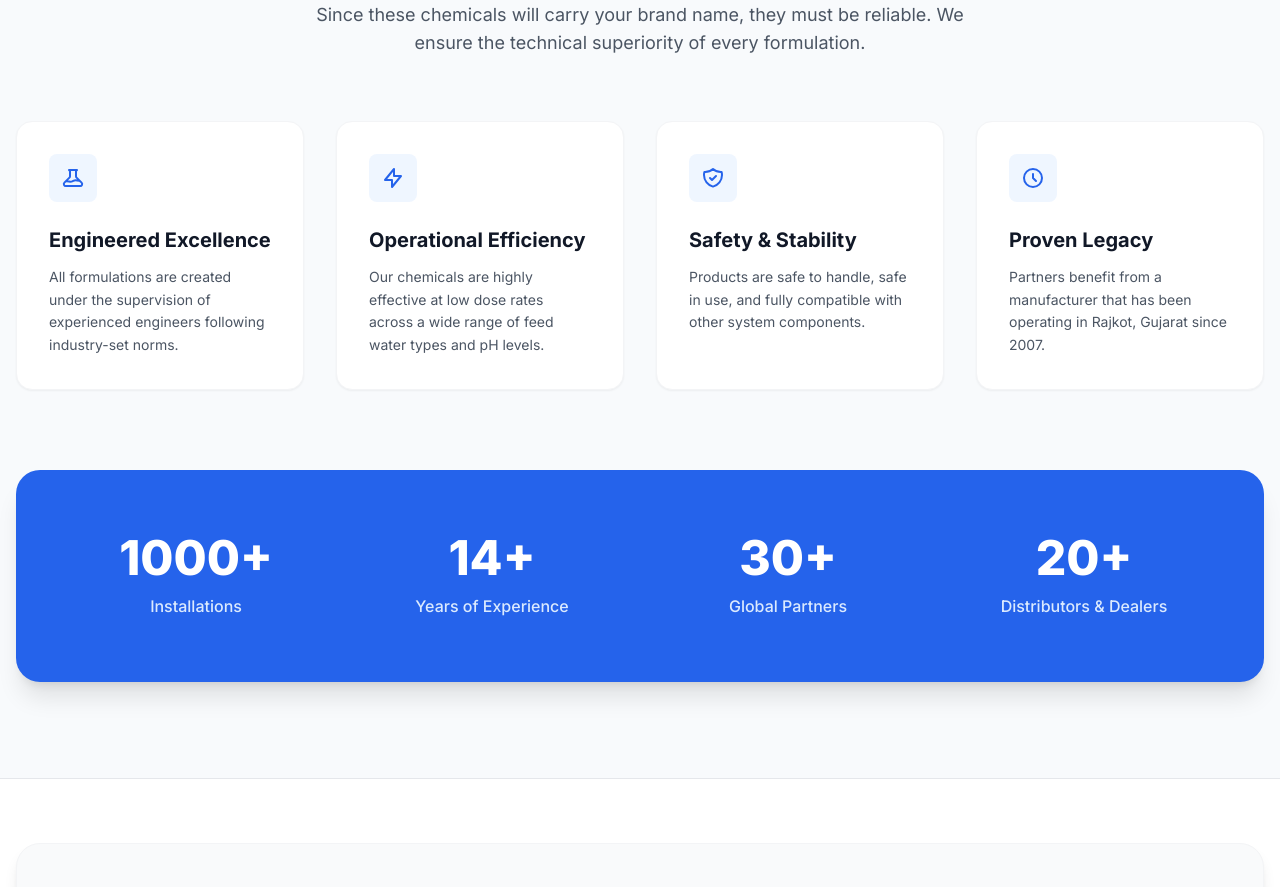
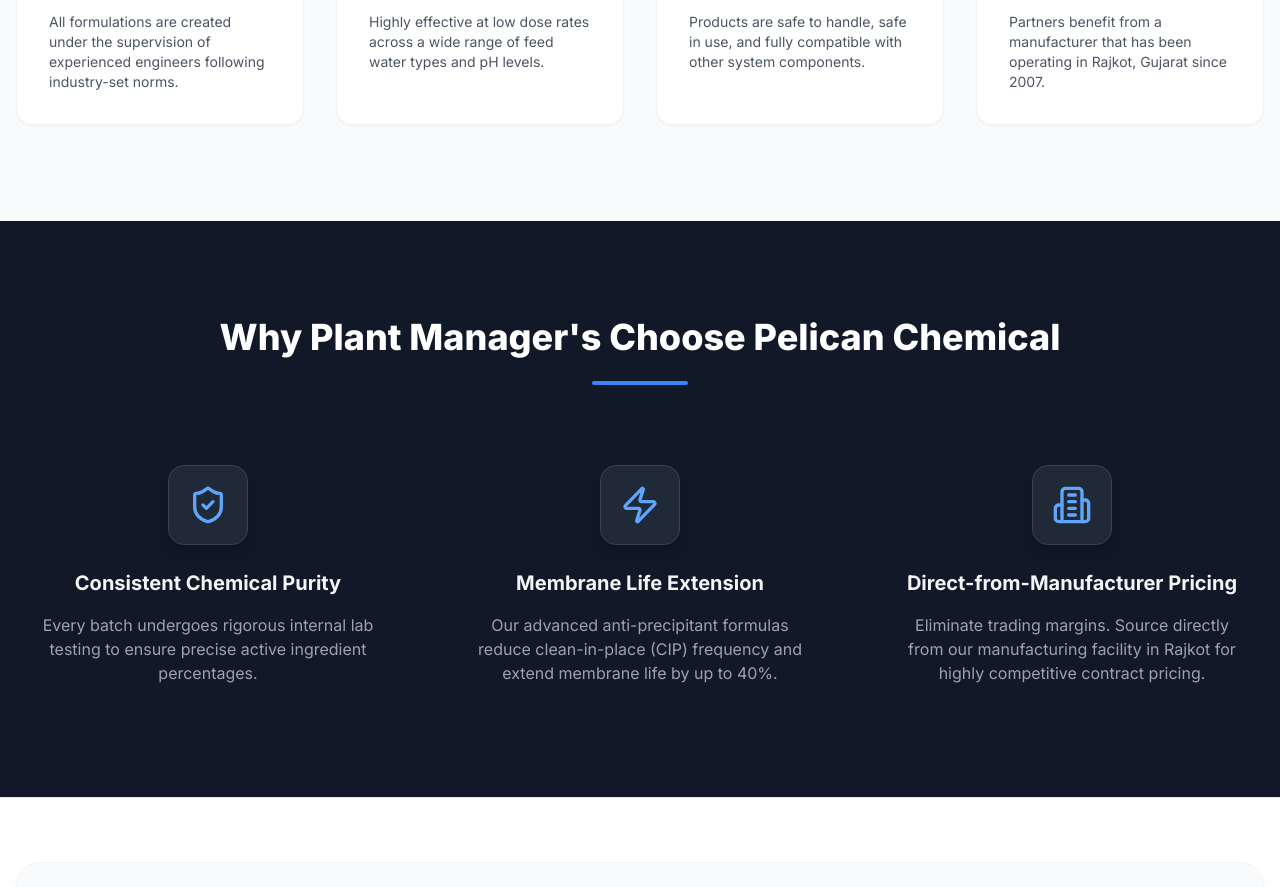
Before and after one commit to TejasMakwana29/pelican-chem-website-main, a Next.js app: page / in a window 1280 px wide. Shown: the part 3866-4753 px from the top of the page. Built offline with nearby package versions, Linux system fonts and the light colour scheme.

Commit message:
new change after vercel error

```diff
--- a/src/app/application/page.tsx
+++ b/src/app/application/page.tsx
@@ -75,8 +75,7 @@
         <section>
           <div className="flex items-center gap-4 mb-6">
             <div className="bg-blue-100 p-3 rounded-lg"><Tag className="w-6 h-6 text-blue-600" /></div>
-            <h2 className="text-3xl font-bold text-gray-900">3. Private Label Services ("Own Label")</h2>
-          </div>
+<h2 className="text-3xl font-bold text-gray-900">3. Private Label Services (&quot;Own Label&quot;)</h2>
           <p className="text-lg text-gray-600 leading-relaxed mb-8 max-w-4xl">
             This is a core competitive advantage for Pelican Chemical. Giving it a prominent spot in the Mega Menu attracts B2B partners, service companies, and plant manufacturers.
           </p>
--- a/src/app/page.tsx
+++ b/src/app/page.tsx
@@ -4,6 +4,7 @@
   AboutPreview,
 } from "@/components/sections/HomeSections";
 import Link from "next/link";
+import { FlaskConical, Factory, ShieldCheck, Zap, Building2, ArrowRight } from "lucide-react";
 
 export default function HomePage() {
   return (
@@ -31,7 +32,7 @@
               <h3 className="text-xl font-bold text-gray-900 mb-4">RO Membrane Performance</h3>
               <div className="mb-8 flex-grow">
                 <p className="font-semibold text-sm text-gray-900 mb-2">Highlights:</p>
-                <p className="text-sm text-gray-600 leading-relaxed">Antiscalants (Pelican-301, Pelican-309), Membrane Cleaners, and Biocides.</p>
+                <p className="text-sm text-gray-600 leading-relaxed">Antiscalants (PELICAN-301, PELICAN-309), Membrane Cleaners, and Biocides.</p>
               </div>
               <Link href="/products/ro-chemicals" className="mt-auto inline-flex items-center text-blue-600 font-semibold hover:text-blue-800 transition-colors">
                 View RO Solutions <span className="ml-2">→</span>
@@ -43,7 +44,7 @@
               <h3 className="text-xl font-bold text-gray-900 mb-4">Boiler, Chiller & Cooling Tower</h3>
               <div className="mb-8 flex-grow">
                 <p className="font-semibold text-sm text-gray-900 mb-2">Highlights:</p>
-                <p className="text-sm text-gray-600 leading-relaxed">Chiller Scaling Problem Solvers, Scale & Corrosion Inhibitors, Oxygen Scavengers, and Biocides to maximize boiler lifespan.</p>
+                <p className="text-sm text-gray-600 leading-relaxed">Chiller Scaling Problem Solvers, Scale & Corrosion Inhibitors, Oxygen Scavengers, and Biocides.</p>
               </div>
               <Link href="/products/thermal-solutions" className="mt-auto inline-flex items-center text-blue-600 font-semibold hover:text-blue-800 transition-colors">
                 View Thermal Solutions <span className="ml-2">→</span>
@@ -80,18 +81,13 @@
       {/* 5. Specialized B2B Capabilities */}
       <section className="py-24 bg-white border-y border-gray-100">
         <div className="container mx-auto px-4 max-w-7xl">
-
           <div className="text-center mb-16">
             <p className="text-blue-600 font-bold tracking-wide uppercase text-sm mb-2">The Conversion Trigger</p>
             <h2 className="text-3xl md:text-4xl font-extrabold text-gray-900">Specialized B2B Capabilities</h2>
           </div>
 
           <div className="grid grid-cols-1 lg:grid-cols-2 gap-16">
-            {/* Left Column: OEM */}
             <div className="bg-gray-50 p-10 rounded-3xl border border-gray-200">
-              <div className="w-14 h-14 bg-blue-100 rounded-xl flex items-center justify-center mb-6">
-                <svg className="w-7 h-7 text-blue-600" fill="none" stroke="currentColor" viewBox="0 0 24 24" xmlns="http://www.w3.org/2000/svg"><path strokeLinecap="round" strokeLinejoin="round" strokeWidth={2} d="M19 21V5a2 2 0 00-2-2H7a2 2 0 00-2 2v16m14 0h2m-2 0h-5m-9 0H3m2 0h5M9 7h1m-1 4h1m4-4h1m-1 4h1m-5 10v-5a1 1 0 011-1h2a1 1 0 011 1v5m-4 0h4" /></svg>
-              </div>
               <h3 className="text-2xl md:text-3xl font-bold text-gray-900 mb-4">Private Label & White Label Manufacturing (OEM)</h3>
               <p className="text-gray-600 text-lg mb-8 leading-relaxed">
                 Launch your own brand of water treatment chemicals. We offer premium white-label manufacturing with your custom branding, strict quality assurance, and bulk packaging options from 25Kg cans to 200L drums.
@@ -100,15 +96,10 @@
                 Inquire About Private Labeling
               </Link>
             </div>
-
-            {/* Right Column: EPC */}
             <div className="bg-gray-50 p-10 rounded-3xl border border-gray-200">
-              <div className="w-14 h-14 bg-blue-100 rounded-xl flex items-center justify-center mb-6">
-                <svg className="w-7 h-7 text-blue-600" fill="none" stroke="currentColor" viewBox="0 0 24 24" xmlns="http://www.w3.org/2000/svg"><path strokeLinecap="round" strokeLinejoin="round" strokeWidth={2} d="M10.325 4.317c.426-1.756 2.924-1.756 3.35 0a1.724 1.724 0 002.573 1.066c1.543-.94 3.31.826 2.37 2.37a1.724 1.724 0 001.065 2.572c1.756.426 1.756 2.924 0 3.35a1.724 1.724 0 00-1.066 2.573c.94 1.543-.826 3.31-2.37 2.37a1.724 1.724 0 00-2.572 1.065c-.426 1.756-2.924 1.756-3.35 0a1.724 1.724 0 00-2.573-1.066c-1.543.94-3.31-.826-2.37-2.37a1.724 1.724 0 00-1.065-2.572c-1.756-.426-1.756-2.924 0-3.35a1.724 1.724 0 001.066-2.573c-.94-1.543.826-3.31 2.37-2.37.996.608 2.296.07 2.572-1.065z" /><path strokeLinecap="round" strokeLinejoin="round" strokeWidth={2} d="M15 12a3 3 0 11-6 0 3 3 0 016 0z" /></svg>
-              </div>
               <h3 className="text-2xl md:text-3xl font-bold text-gray-900 mb-4">Turnkey Water & Sewage Treatment Plants (EPC)</h3>
               <p className="text-gray-600 text-lg mb-8 leading-relaxed">
-                Beyond chemicals, we design, manufacture, and commission complete RO Plants, Effluent Treatment Plants (ETP), and Sewage Treatment Plants (STP) tailored to your factory's specific flow rates and input water quality.
+                Beyond chemicals, we design, manufacture, and commission complete RO Plants, Effluent Treatment Plants (ETP), and Sewage Treatment Plants (STP) tailored to your factory{'\''}s specific flow rates and input water quality.
               </p>
               <Link href="/contact" className="inline-flex items-center px-8 py-4 bg-blue-600 text-white font-bold rounded-lg hover:bg-blue-700 transition-colors">
                 Get Plant Specifications
@@ -118,101 +109,78 @@
         </div>
       </section>
 
-      {/* 6. Why Partner with Pelican Chemical */}
+      {/* 6. Why Partner with Pelican Chemical (Technical Edge) */}
       <section className="py-24 bg-slate-50 border-t border-gray-200">
         <div className="container mx-auto px-4 max-w-7xl">
           <div className="text-center mb-16">
             <p className="text-blue-600 font-bold tracking-wide uppercase text-sm mb-2">Technical Edge</p>
             <h2 className="text-3xl md:text-4xl font-extrabold text-gray-900 mb-6">Why Partner with Pelican Chemical?</h2>
-            <p className="mx-auto max-w-2xl text-lg text-gray-600">
-              Since these chemicals will carry your brand name, they must be reliable. We ensure the technical superiority of every formulation.
-            </p>
           </div>
-
-          <div className="grid grid-cols-1 md:grid-cols-2 lg:grid-cols-4 gap-8 mb-20">
-            {/* Card 1 */}
+          <div className="grid grid-cols-1 md:grid-cols-2 lg:grid-cols-4 gap-8">
             <div className="bg-white rounded-2xl shadow-sm border border-gray-100 p-8">
-              <div className="w-12 h-12 bg-blue-50 text-blue-600 rounded-lg flex items-center justify-center mb-6">
-                <svg className="w-6 h-6" fill="none" stroke="currentColor" viewBox="0 0 24 24" xmlns="http://www.w3.org/2000/svg"><path strokeLinecap="round" strokeLinejoin="round" strokeWidth={2} d="M19.428 15.428a2 2 0 00-1.022-.547l-2.387-.477a6 6 0 00-3.86.517l-.318.158a6 6 0 01-3.86.517L6.05 15.21a2 2 0 00-1.806.547M8 4h8l-1 1v5.172a2 2 0 00.586 1.414l5 5c1.26 1.26.367 3.414-1.415 3.414H4.828c-1.782 0-2.674-2.154-1.414-3.414l5-5A2 2 0 009 10.172V5L8 4z" /></svg>
-              </div>
               <h3 className="text-xl font-bold text-gray-900 mb-3">Engineered Excellence</h3>
-              <p className="text-sm text-gray-600 leading-relaxed">
-                All formulations are created under the supervision of experienced engineers following industry-set norms.
-              </p>
+              <p className="text-sm text-gray-600">All formulations are created under the supervision of experienced engineers following industry-set norms.</p>
             </div>
-
-            {/* Card 2 */}
             <div className="bg-white rounded-2xl shadow-sm border border-gray-100 p-8">
-              <div className="w-12 h-12 bg-blue-50 text-blue-600 rounded-lg flex items-center justify-center mb-6">
-                <svg className="w-6 h-6" fill="none" stroke="currentColor" viewBox="0 0 24 24" xmlns="http://www.w3.org/2000/svg"><path strokeLinecap="round" strokeLinejoin="round" strokeWidth={2} d="M13 10V3L4 14h7v7l9-11h-7z" /></svg>
-              </div>
               <h3 className="text-xl font-bold text-gray-900 mb-3">Operational Efficiency</h3>
-              <p className="text-sm text-gray-600 leading-relaxed">
-                Our chemicals are highly effective at low dose rates across a wide range of feed water types and pH levels.
-              </p>
+              <p className="text-sm text-gray-600">Highly effective at low dose rates across a wide range of feed water types and pH levels.</p>
             </div>
-
-            {/* Card 3 */}
             <div className="bg-white rounded-2xl shadow-sm border border-gray-100 p-8">
-              <div className="w-12 h-12 bg-blue-50 text-blue-600 rounded-lg flex items-center justify-center mb-6">
-                <svg className="w-6 h-6" fill="none" stroke="currentColor" viewBox="0 0 24 24" xmlns="http://www.w3.org/2000/svg"><path strokeLinecap="round" strokeLinejoin="round" strokeWidth={2} d="M9 12l2 2 4-4m5.618-4.016A11.955 11.955 0 0112 2.944a11.955 11.955 0 01-8.618 3.04A12.02 12.02 0 003 9c0 5.591 3.824 10.29 9 11.622 5.176-1.332 9-6.03 9-11.622 0-1.042-.133-2.052-.382-3.016z" /></svg>
-              </div>
               <h3 className="text-xl font-bold text-gray-900 mb-3">Safety & Stability</h3>
-              <p className="text-sm text-gray-600 leading-relaxed">
-                Products are safe to handle, safe in use, and fully compatible with other system components.
-              </p>
+              <p className="text-sm text-gray-600">Products are safe to handle, safe in use, and fully compatible with other system components.</p>
             </div>
-
-            {/* Card 4 */}
             <div className="bg-white rounded-2xl shadow-sm border border-gray-100 p-8">
-              <div className="w-12 h-12 bg-blue-50 text-blue-600 rounded-lg flex items-center justify-center mb-6">
-                <svg className="w-6 h-6" fill="none" stroke="currentColor" viewBox="0 0 24 24" xmlns="http://www.w3.org/2000/svg"><path strokeLinecap="round" strokeLinejoin="round" strokeWidth={2} d="M12 8v4l3 3m6-3a9 9 0 11-18 0 9 9 0 0118 0z" /></svg>
-              </div>
               <h3 className="text-xl font-bold text-gray-900 mb-3">Proven Legacy</h3>
-              <p className="text-sm text-gray-600 leading-relaxed">
-                Partners benefit from a manufacturer that has been operating in Rajkot, Gujarat since 2007.
-              </p>
-            </div>
-          </div>
-
-          {/* Stats Grid */}
-          <div className="bg-blue-600 rounded-3xl p-10 md:p-12 text-white shadow-xl">
-            <div className="grid grid-cols-2 md:grid-cols-4 gap-8 text-center">
-              <div className="flex flex-col items-center justify-center p-4">
-                <p className="text-4xl md:text-5xl font-extrabold mb-3">1000+</p>
-                <p className="text-blue-100 font-medium text-sm md:text-base">Installations</p>
-              </div>
-              <div className="flex flex-col items-center justify-center p-4">
-                <p className="text-4xl md:text-5xl font-extrabold mb-3">14+</p>
-                <p className="text-blue-100 font-medium text-sm md:text-base">Years of Experience</p>
-              </div>
-              <div className="flex flex-col items-center justify-center p-4">
-                <p className="text-4xl md:text-5xl font-extrabold mb-3">30+</p>
-                <p className="text-blue-100 font-medium text-sm md:text-base">Global Partners</p>
-              </div>
-              <div className="flex flex-col items-center justify-center p-4">
-                <p className="text-4xl md:text-5xl font-extrabold mb-3">20+</p>
-                <p className="text-blue-100 font-medium text-sm md:text-base">Distributors & Dealers</p>
-              </div>
+              <p className="text-sm text-gray-600">Partners benefit from a manufacturer that has been operating in Rajkot, Gujarat since 2007.</p>
             </div>
           </div>
         </div>
       </section>
 
-      {/* 7. The High-Intent RFQ Form (Horizontally Elongated) */}
+      {/* 7. Why Plant Managers Choose Pelican Chemical (Value Props) */}
+      <section className="py-24 bg-gray-900 text-white">
+        <div className="container mx-auto px-4 max-w-7xl">
+          <div className="text-center mb-16">
+            <h2 className="text-3xl md:text-4xl font-extrabold mb-6">Why Plant Manager{'\''}s Choose Pelican Chemical</h2>
+            <div className="w-24 h-1 bg-blue-500 mx-auto rounded-full"></div>
+          </div>
+          <div className="grid grid-cols-1 md:grid-cols-3 gap-12 text-center">
+            <div className="p-4">
+              <div className="w-20 h-20 mx-auto bg-gray-800 rounded-2xl flex items-center justify-center mb-6 border border-gray-700 shadow-lg">
+                <ShieldCheck className="w-10 h-10 text-blue-400" />
+              </div>
+              <h4 className="text-xl font-bold mb-4 text-gray-100">Consistent Chemical Purity</h4>
+              <p className="text-gray-400">Every batch undergoes rigorous internal lab testing to ensure precise active ingredient percentages.</p>
+            </div>
+            <div className="p-4">
+              <div className="w-20 h-20 mx-auto bg-gray-800 rounded-2xl flex items-center justify-center mb-6 border border-gray-700 shadow-lg">
+                <Zap className="w-10 h-10 text-blue-400" />
+              </div>
+              <h4 className="text-xl font-bold mb-4 text-gray-100">Membrane Life Extension</h4>
+              <p className="text-gray-400">Our advanced anti-precipitant formulas reduce clean-in-place (CIP) frequency and extend membrane life by up to 40%.</p>
+            </div>
+            <div className="p-4">
+              <div className="w-20 h-20 mx-auto bg-gray-800 rounded-2xl flex items-center justify-center mb-6 border border-gray-700 shadow-lg">
+                <Building2 className="w-10 h-10 text-blue-400" />
+              </div>
+              <h4 className="text-xl font-bold mb-4 text-gray-100">Direct-from-Manufacturer Pricing</h4>
+              <p className="text-gray-400">Eliminate trading margins. Source directly from our manufacturing facility in Rajkot for highly competitive contract pricing.</p>
+            </div>
+          </div>
+        </div>
+      </section>
+
+      {/* 8. RFQ Form */}
       <section className="py-16 bg-white border-t border-gray-200" id="quote">
         <div className="container mx-auto px-4 max-w-7xl">
           <div className="bg-gray-50 rounded-3xl shadow-lg p-8 md:p-10 border border-gray-100">
-
             <div className="flex flex-col md:flex-row md:items-end justify-between mb-8 gap-4 border-b border-gray-200 pb-6">
               <div>
-                <h2 className="text-2xl md:text-3xl font-extrabold text-gray-900 mb-2">The High-Intent RFQ</h2>
+                <h2 className="text-2xl md:text-3xl font-extrabold text-gray-900 mb-2">Request a Quote</h2>
                 <p className="text-gray-600">Provide your requirements for contract pricing and bulk orders.</p>
               </div>
             </div>
-
             <form className="grid grid-cols-1 md:grid-cols-2 lg:grid-cols-4 gap-x-6 gap-y-5 items-end">
-              {/* Row 1 */}
               <div>
                 <label className="block text-sm font-bold text-gray-700 mb-2">Full Name <span className="text-red-500">*</span></label>
                 <input type="text" className="w-full px-4 py-3 rounded-xl border border-gray-300 focus:ring-4 focus:ring-blue-100 focus:border-blue-600 outline-none transition-all bg-white" placeholder="John Doe" required />
@@ -229,8 +197,6 @@
                 <label className="block text-sm font-bold text-gray-700 mb-2">Phone Number</label>
                 <input type="tel" className="w-full px-4 py-3 rounded-xl border border-gray-300 focus:ring-4 focus:ring-blue-100 focus:border-blue-600 outline-none transition-all bg-white" placeholder="+91 XXXX XXXXX" />
               </div>
-
-              {/* Row 2 */}
               <div>
                 <label className="block text-sm font-bold text-gray-700 mb-2">Requirement Type</label>
                 <select className="w-full px-4 py-3 rounded-xl border border-gray-300 focus:ring-4 focus:ring-blue-100 focus:border-blue-600 outline-none transition-all bg-white appearance-none">
@@ -250,7 +216,6 @@
                 </button>
               </div>
             </form>
-
           </div>
         </div>
       </section>
```
Also changed, not shown: src/components/sections/HomeSections.tsx (+1 -8 lines).
